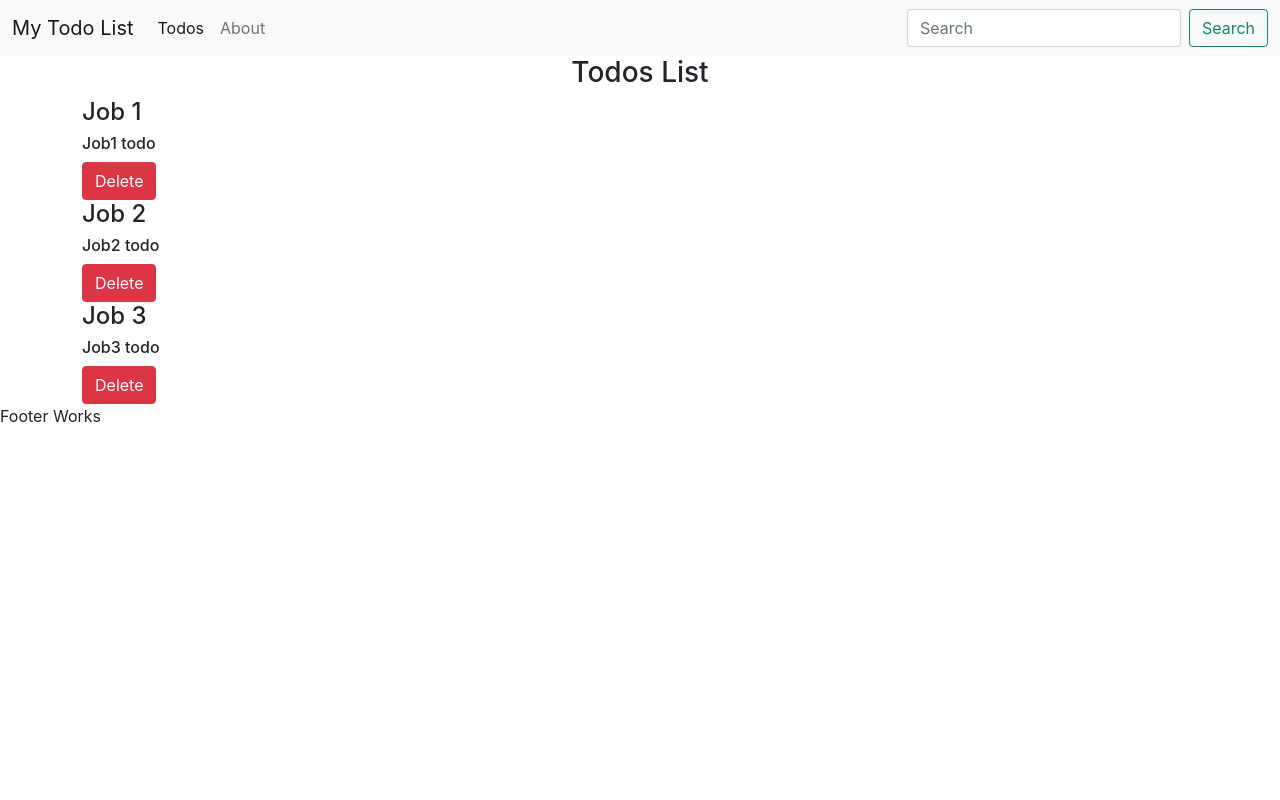
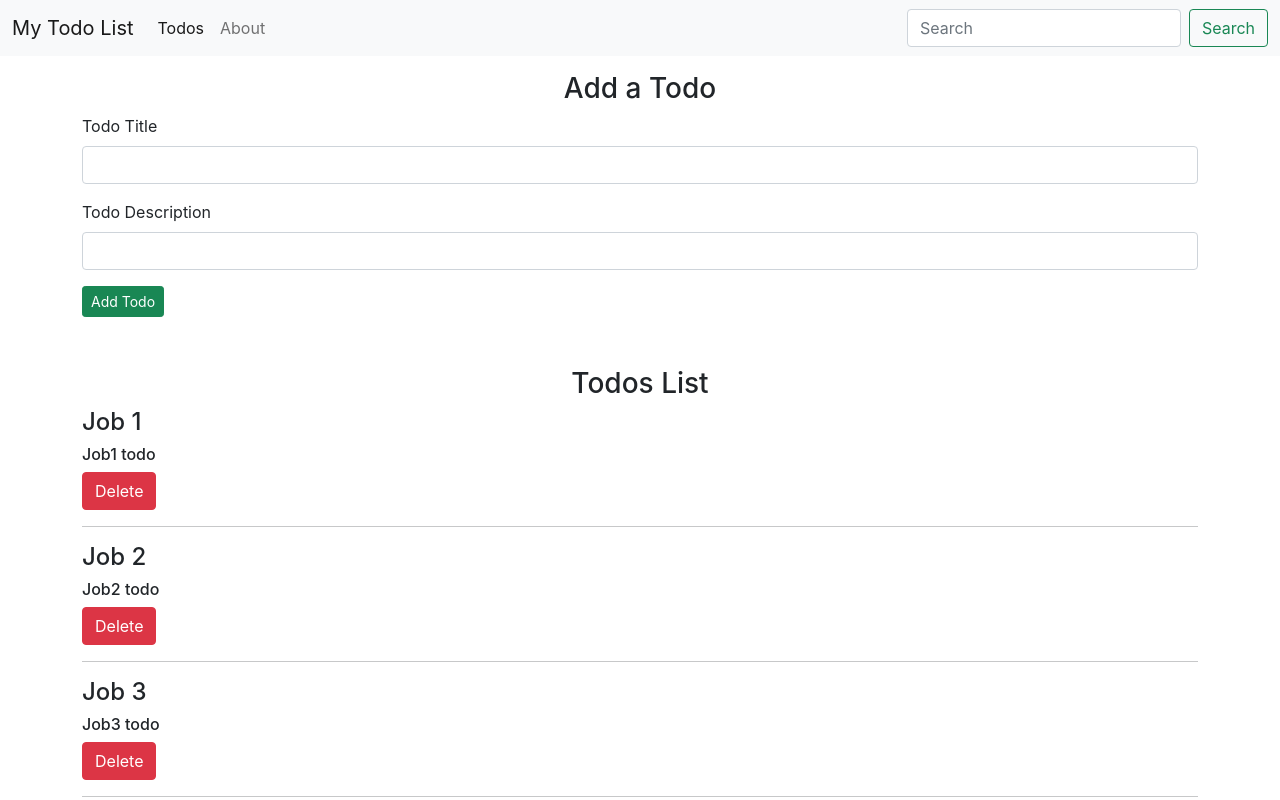
Before and after one commit to rohit-0308/Todo-list-React, a React (Create React App) app: page / in a window 1280 px wide. Shown: the top 800 px of the page. Built offline with nearby package versions, Linux system fonts and the light colour scheme.

Commit message:
AddTodo, Footer, DeleteTodo Completed

```diff
--- a/src/App.js
+++ b/src/App.js
@@ -1,37 +1,60 @@
-import './App.css';
-import Header from './MyComponents/Header'
-import {Todos} from './MyComponents/Todos'
-import {Footer} from './MyComponents/Footer'
+import "./App.css";
+import Header from "./MyComponents/Header";
+import { Todos } from "./MyComponents/Todos";
+import { Footer } from "./MyComponents/Footer";
+import { AddTodo } from "./MyComponents/AddTodo";
+import React, { useState } from "react";
 
 function App() {
-  const onDelete = () => {
-    console.log("i am Delete")
-  }
+  const onDelete = (todo) => {
+    console.log("i am Delete");
+    setTodos(
+      todos.filter((e) => {
+        return e !== todo;
+      })
+    );
+  };
 
-  let todos = [
+  const addTodo = (title, desc) => {
+    console.log("I am added", title, desc);
+    let sno;
+    if (todos.length == 0) {
+      sno = 0;
+    } else {
+      sno = todos[todos.length - 1].sno + 1;
+    }
+    const myTodo = {
+      sno: sno,
+      title: title,
+      desc: desc,
+    };
+    setTodos([...todos, myTodo]);
+  };
+
+  const [todos, setTodos] = useState([
     {
       sno: 1,
       title: "Job 1",
-      desc: " Job1 todo "
+      desc: " Job1 todo ",
     },
     {
       sno: 2,
       title: "Job 2",
-      desc: " Job2 todo "
+      desc: " Job2 todo ",
     },
     {
       sno: 3,
       title: "Job 3",
-      desc: " Job3 todo "
+      desc: " Job3 todo ",
     },
-  ]
+  ]);
+
   return (
-
     <div className="App">
-      <Header title = "My Todo List" />
+      <Header title="My Todo List" />
+      <AddTodo addTodo={addTodo} />
       <Todos todos={todos} onDelete={onDelete} />
       <Footer />
-
     </div>
   );
 }
--- /dev/null
+++ b/src/MyComponents/AddTodo.js
@@ -0,0 +1,55 @@
+import React, { useState } from "react";
+
+export const AddTodo = (props) => {
+  const [title, setTitle] = useState("");
+  const [desc, setDesc] = useState("");
+
+  const submit = (e) => {
+    e.preventDefault();
+    if (!title || !desc) {
+      alert("Title or Description cannot be empty");
+    } else {
+      props.addTodo(title, desc);
+    }
+  };
+  return (
+    <div className="container my-3">
+      <h3 className="text-center">Add a Todo</h3>
+      <form onSubmit={submit}>
+        <div className="mb-3">
+          <label htmlFor="title" className="form-label">
+            Todo Title
+          </label>
+          <input
+            value={title}
+            onChange={(e) => {
+              setTitle(e.target.value);
+            }}
+            type="text"
+            className="form-control"
+            id="title"
+            aria-describedby="emailHelp"
+          />
+        </div>
+        <div className="mb-3">
+          <label htmlFor="desc" className="form-label">
+            Todo Description
+          </label>
+          <input
+            value={desc}
+            onChange={(e) => {
+              setDesc(e.target.value);
+            }}
+            type="text"
+            className="form-control"
+            id="desc"
+          />
+        </div>
+
+        <button type="submit" className="btn btn-sm btn-success">
+          Add Todo
+        </button>
+      </form>
+    </div>
+  );
+};
--- a/src/MyComponents/Footer.js
+++ b/src/MyComponents/Footer.js
@@ -1,9 +1,10 @@
-import React from 'react'
+import React from "react";
 
 export const Footer = () => {
-    return (
-        <div>
-            Footer Works
-        </div>
-    )
-}
+
+  return (
+    <footer className="bg-dark text-light py-3" >
+      <p className="text-center">Copyright &copy; MyTodosList.com</p>
+    </footer>
+  );
+};
--- a/src/MyComponents/TodoItem.js
+++ b/src/MyComponents/TodoItem.js
@@ -6,7 +6,7 @@ export const TodoItem = ({todo, onDelete}) => {
             <h4>{todo.title}</h4>
             <h6>{todo.desc}</h6>
 
-            <button className="btn btn-danger" onClick={onDelete}>Delete</button>
+            <button className="btn btn-danger" onClick={() => {onDelete(todo)}}>Delete</button>
         </div>
     )
 }
--- a/src/MyComponents/Todos.js
+++ b/src/MyComponents/Todos.js
@@ -2,12 +2,23 @@ import React from "react";
 import { TodoItem } from "./TodoItem";
 
 export const Todos = (props) => {
+  let myStyle ={
+    minHeight: "70vh",
+    margin: "50px auto"
+  }
   return (
-    <div className="container">
+    <div className="container " style={myStyle}>
       <h3 className="text-center">Todos List</h3>
-      {props.todos.map((todo) => {
-        return <TodoItem todo={todo} onDelete={props.onDelete}/>;
-      })}
+      {props.todos.length === 0
+        ? "No Todos to display"
+        : props.todos.map((todo) => {
+            return (
+              <>
+              <TodoItem todo={todo} key={todo.sno} onDelete={props.onDelete} />
+              <hr/>
+              </>
+            );
+          })}
     </div>
   );
 };
```
